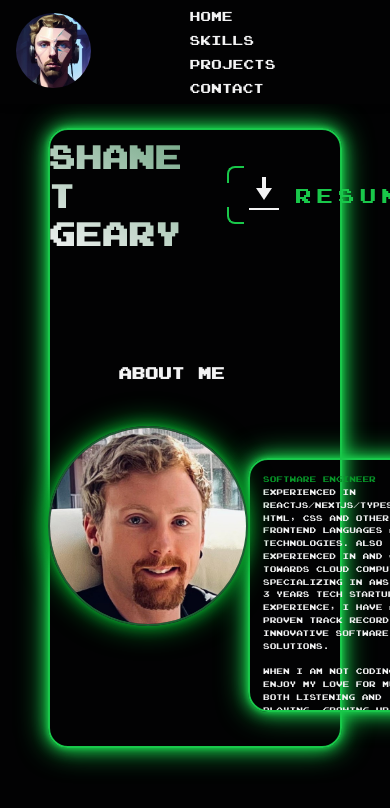
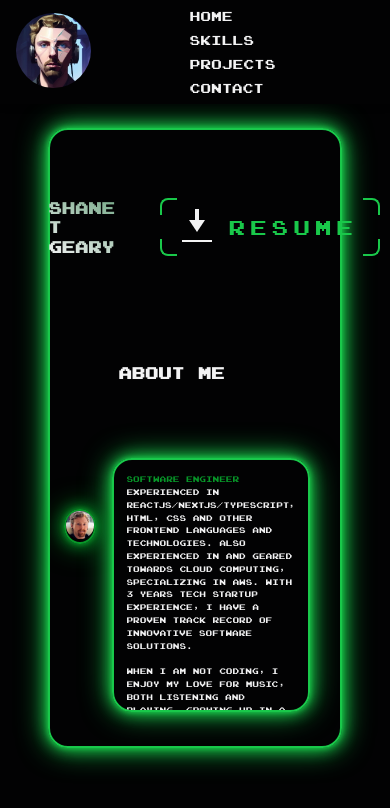
Before and after one commit to Shane-Geary/shane-geary-portfolio, a Next.js app: page / in a window 390 px wide. Shown: the top 808 px of the page. Built offline with nearby package versions, Linux system fonts and the light colour scheme.

Commit message:
Responsive headshot image

```diff
--- a/src/app/components/home-page/home-page.jsx
+++ b/src/app/components/home-page/home-page.jsx
@@ -22,17 +22,20 @@ export const HomePage = () => {
 			<div className={styles['aboutMeContainer']}>
 				<h2 className={styles['aboutMeTitle']}>About Me</h2>
 				<div className={styles['headshotPositionWrapper']}>
+					<div className={styles['headshotContainer']}>
 						<Image
 							src={headshot}
 							alt='Shane Headshot'
-						width={200}
-						height={200}
+							width={580}
+							height={580}
+							layout='responsive'
 							style={{
-							borderRadius: '50%',
-							border: '2px solid var(--dark-green)',
-							boxShadow: 'var(--neon-shadow-neutral-green)'
+								borderRadius: '50%'
+								// border: '2px solid var(--dark-green)',
+								// boxShadow: 'var(--neon-shadow-neutral-green)'
 							}}
 						/>
+					</div>
 				</div>
 				<div className={styles['aboutMePositionWrapper']}>
 					<AboutMe />
--- a/src/app/components/home-page/home-page.module.scss
+++ b/src/app/components/home-page/home-page.module.scss
@@ -7,7 +7,7 @@
 	width: 100%;
 	max-width: var(--max-width);
 	margin: 0 auto;
-	padding: 2rem 0;
+	padding: 6rem 0 2rem 0;
 	color: var(--header-white);
 	height: 50vh;
 	position: relative;
@@ -40,11 +40,11 @@
 	color: transparent;
 
 	@media (max-width: 768px) {
-		font-size: 3rem;
+		font-size: 2rem;
 	}
 
 	@media (max-width: 480px) {
-		font-size: 2rem;
+		font-size: 1rem;
 	}
 }
 
@@ -90,3 +90,11 @@
 	position: relative;
 	bottom: 20%;
 }
+
+.headshotContainer {
+	width: 50%;
+	max-width: 300px;
+	border: 2px solid var(--neutral-green);
+	box-shadow: var(--neon-shadow-neutral-green);
+	border-radius: 50%;
+}
```
Lines whose indentation alone changed are shown as unchanged.
